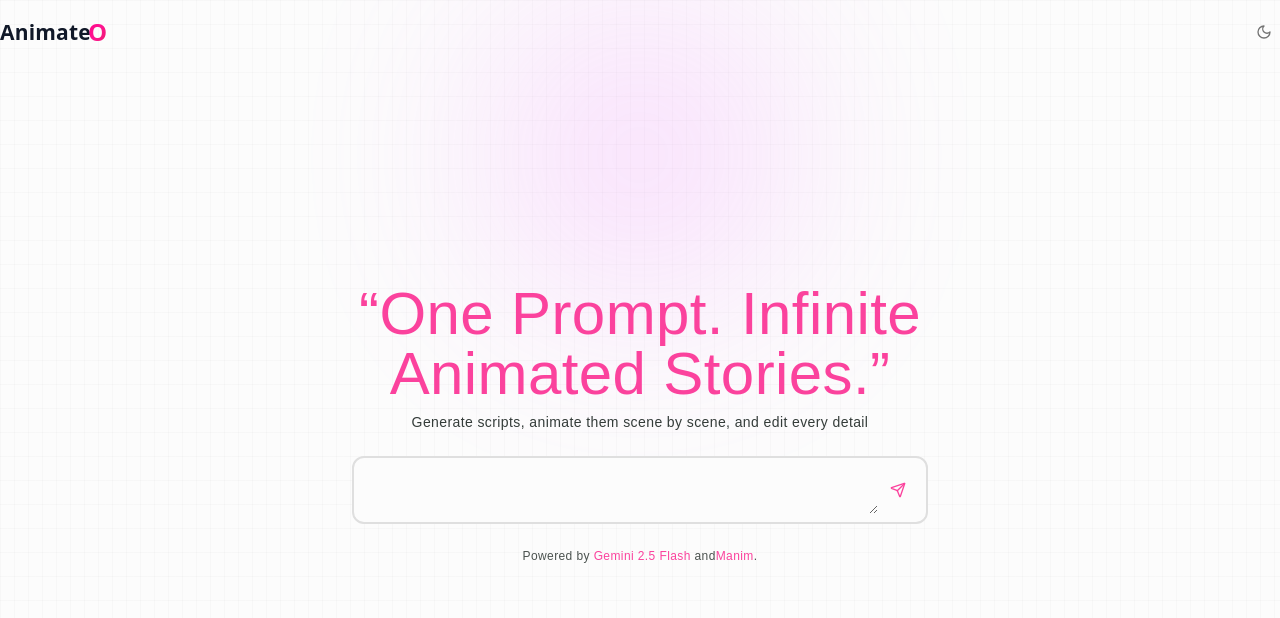
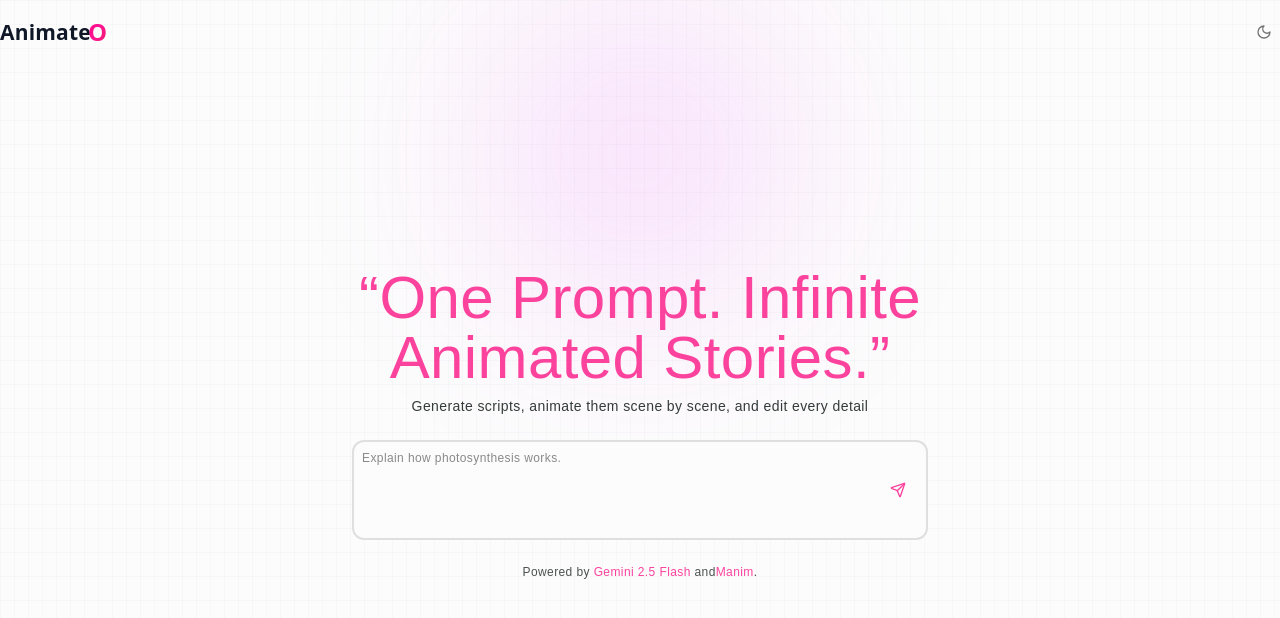
Before and after one commit to rajgupta-ml/manimation, a Next.js app: page / in a window 1280 px wide. Shown: the top 618 px of the page. Built offline with nearby package versions, Linux system fonts and the light colour scheme.

Commit message:
fix: Added the placeholder, fixed husky and added height to text-area

```diff
--- a/src/components/Hero.tsx
+++ b/src/components/Hero.tsx
@@ -12,9 +12,9 @@ const Hero = () => {
 					Generate scripts, animate them scene by scene, and edit every detail
 				</h3>
 			</div>
-			<div className="flex border-2 rounded-xl  max-w-xl w-full justify-between items-center p-2 bg-background">
-				<textarea className="w-full outline-none"></textarea>
-				<button className=" px-3 py-2 hover:bg-accent rounded-sm">
+			<div className="flex border-2 rounded-xl  max-w-xl w-full justify-between items-center  bg-background p-2">
+				<textarea className="w-full outline-none text-xs resize-none  h-20" placeholder='Explain how photosynthesis works.' ></textarea>
+				<button className=" px-3 py-2 hover:bg-accent rounded-sm cursor-pointer">
 					<Send className="text-primary w-4 h-4"></Send>
 				</button>
 			</div>
```
Also changed, not shown: 1 other file (tests, documents, lock files or other folders).
